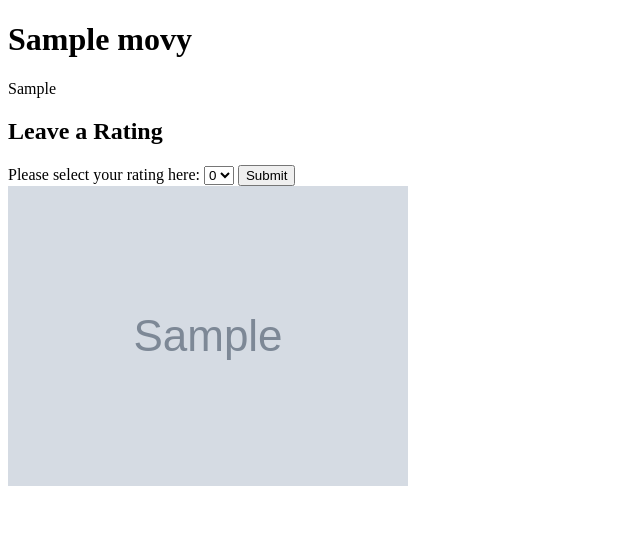
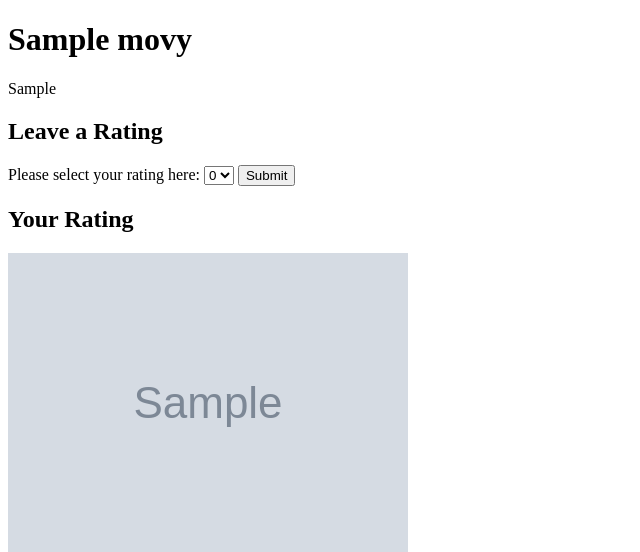
Before and after one commit to LadkinsM/movie_ratings_v2, a Flask app: page /movies/1 in a window 1280 px wide. Shown: the top 552 px of the page, without its empty margins (0-640 px from the left). Run offline with Flask 2, Linux system fonts and the light colour scheme; the visitor is signed in with stand-in values (Sample User, id 1); tables that the repository leaves empty hold one stand-in row (values such as "Sample post"); grey boxes marked "Sample" are stand-in pictures.

Commit message:
AJAX Request Work in Progress

```diff
--- a/crud.py
+++ b/crud.py
@@ -55,6 +55,13 @@ def create_rating(user_id, movie_id, score):
 
     return Rating(user_id=user_id, movie_id=movie_id, score=score)
 
+def get_rating_by_movie_id(movie_id, user_id):
+    """Return users rating"""
+
+    return db.session.query(Rating.score).filter(Rating.movie_id==movie_id, Rating.user_id==user_id).first()
+
+    # return Rating.query.filter(Rating.movie_id==movie_id).all()
+
 if __name__ == '__main__':
     from server import app
     connect_to_db(app)
--- a/server.py
+++ b/server.py
@@ -1,7 +1,7 @@
 """Server for movie ratings app."""
 
 from flask import (Flask, render_template, request, flash, session,
-                   redirect)
+                   redirect, jsonify)
 from model import connect_to_db, db
 import crud
 from jinja2 import StrictUndefined
@@ -107,7 +107,21 @@ def add_rating(movie_id):
     db.session.add(rating)
     db.session.commit()
 
-    return redirect('/')
+    return render_template('movie_details.html', movie=crud.get_movie_by_id(movie_id))
+
+@app.route('/movies/<movie_id>/ratings')
+def return_rating(movie_id):
+    user_id = int(session['user'])
+    movie_id = int(movie_id)
+
+    rating = crud.get_rating_by_movie_id(movie_id, user_id)
+
+    if 'user' in session:
+        return jsonify({"user_id":rating.user_id,
+                        "score":rating.score})
+
+    return jsonify({"score": "You must be logged in to view your rating."})
+
 
 
 
--- a/templates/movie_details.html
+++ b/templates/movie_details.html
@@ -24,6 +24,31 @@
         <input type="submit">
     </form>
 
+    <div>
+      <h2>Your Rating</h2>
+      <p id="rating">
+
+      </p>
+    </div>
+
+    <script>
+      const button = document.querySelector('form');
+
+      button.addEventListener('submit', (evt) => {
+
+        evt.preventDefault();
+
+        const url = "/movies/{{ movie.movie_id }}/ratings";
+
+        fetch(url)
+          .then((response) => response.json())
+          .then((ratingData) => {
+            document.querySelector('#rating').innerText = ratingData['score'];
+          });
+      });
+
+    </script>
+
     {% endif %}
 
 <img src="{{ movie.poster_path }}">
```
